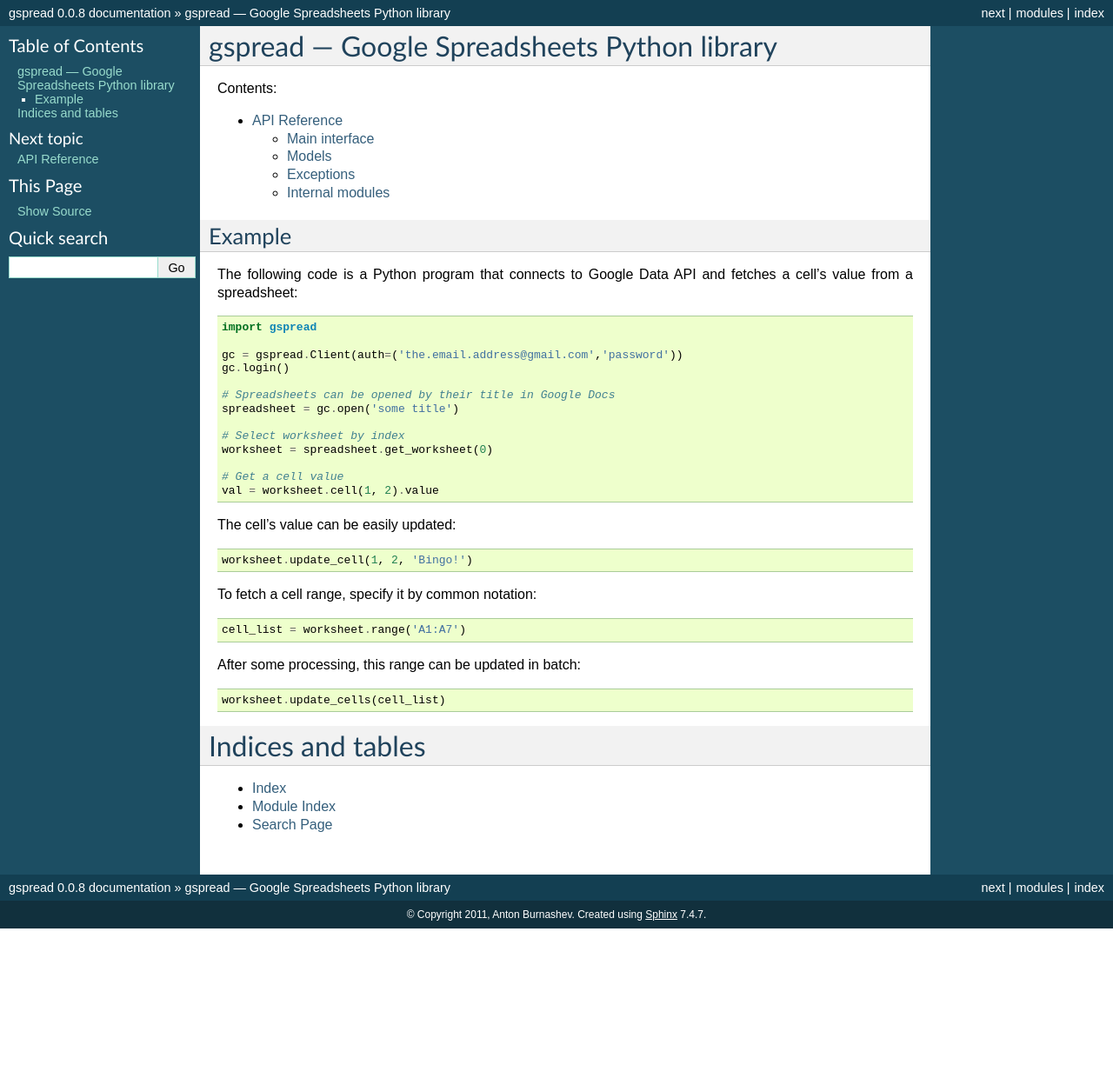
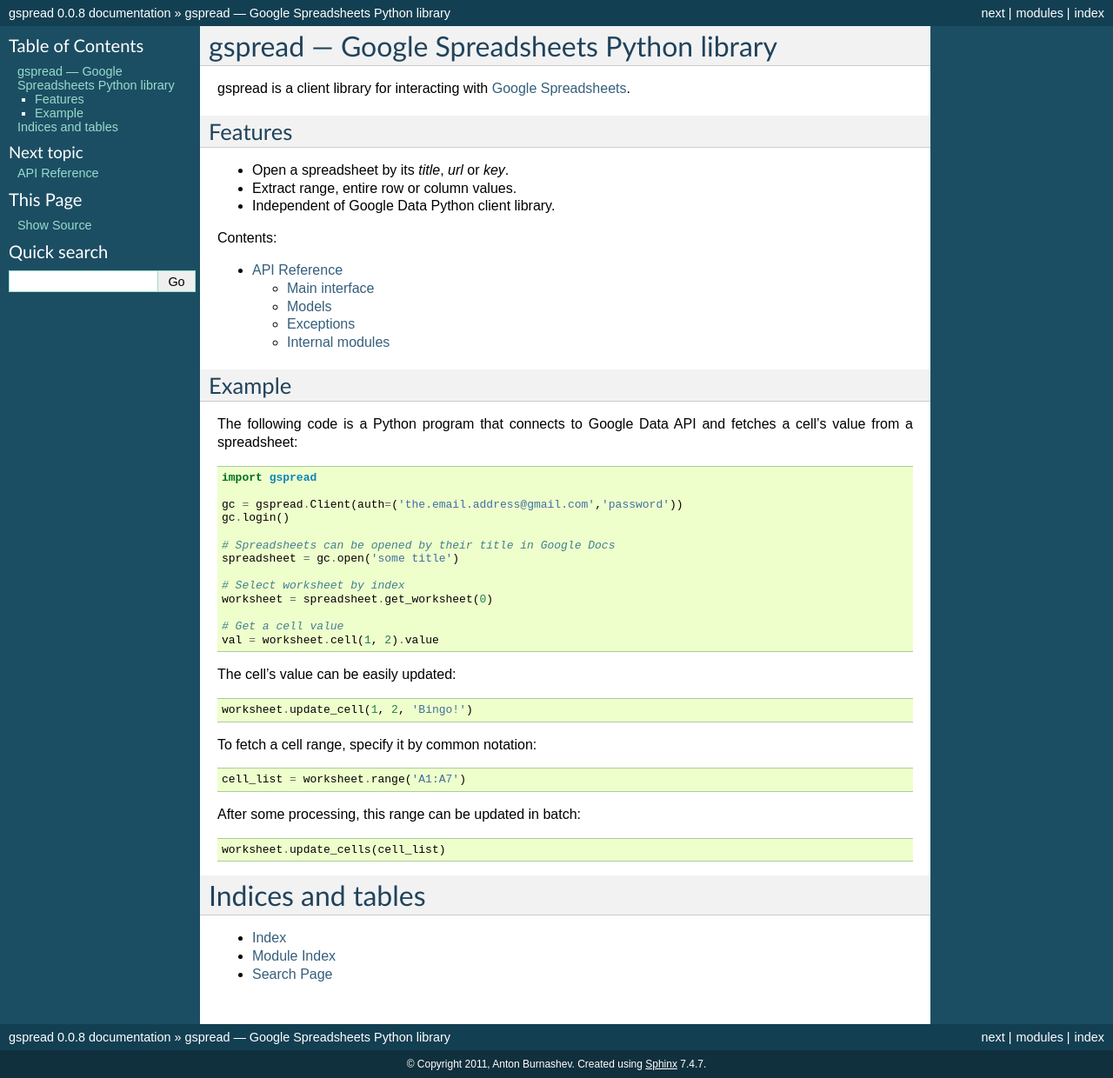
Before and after one commit to KendrickColeman/gspread, a Sphinx documentation site: the page built from docs/index.rst, in a window 1280 px wide. Shown: the whole page at 87% size. Built offline with Sphinx 7.4.7, drawn with Linux system fonts in a browser that asks for light colours; before the commit the page ends 1068 px from its top, so only the background shows below that.

Commit message:
features

```diff
--- a/docs/index.rst
+++ b/docs/index.rst
@@ -5,6 +5,17 @@
 
 gspread — Google Spreadsheets Python library
 ============================================
+
+gspread is a client library for interacting with `Google Spreadsheets`_.
+
+.. _Google Spreadsheets: http://www.google.com/google-d-s/spreadsheets/
+
+Features
+--------
+
+* Open a spreadsheet by its *title*, *url* or *key*.
+* Extract range, entire row or column values.
+* Independent of Google Data Python client library.
 
 Contents:
 
```
